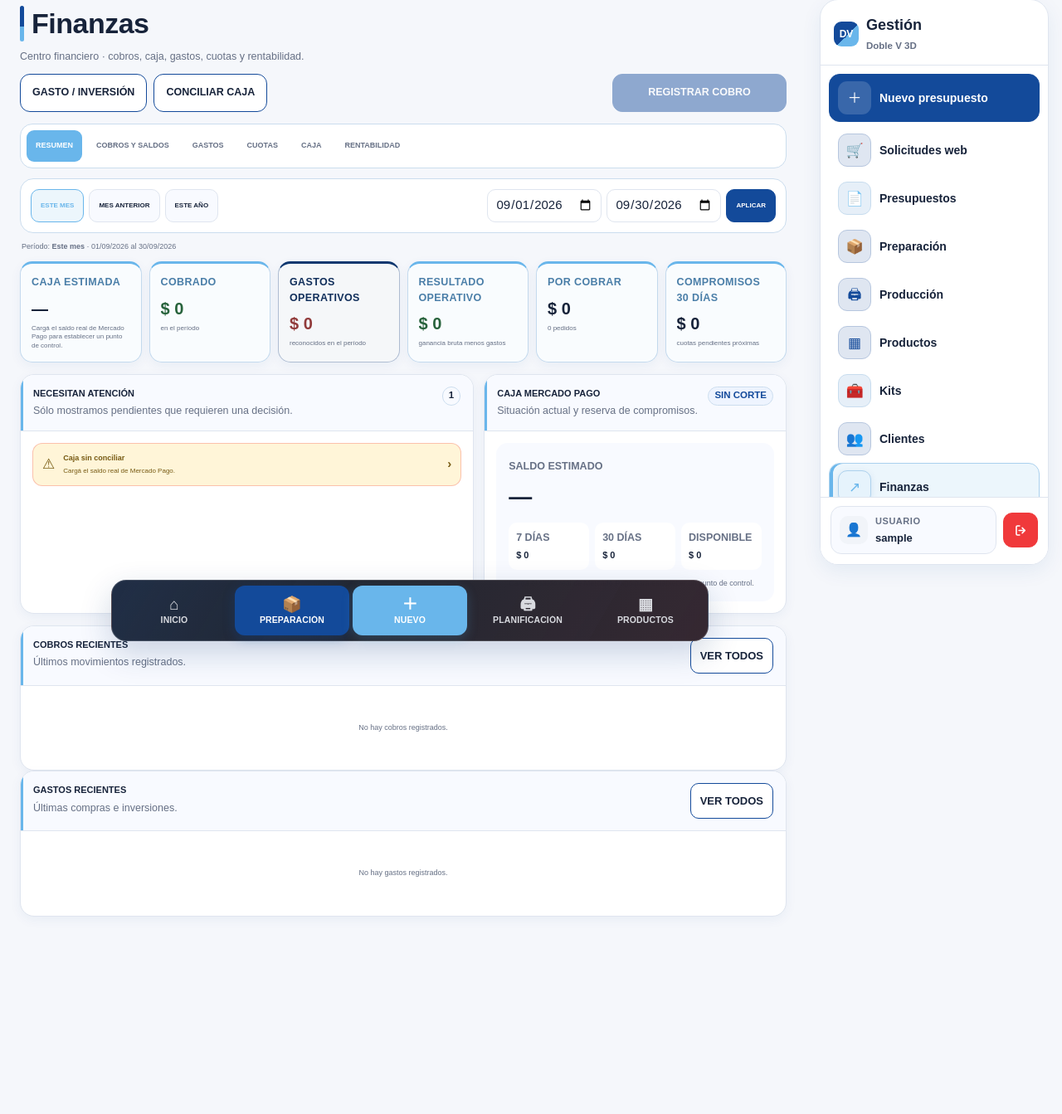
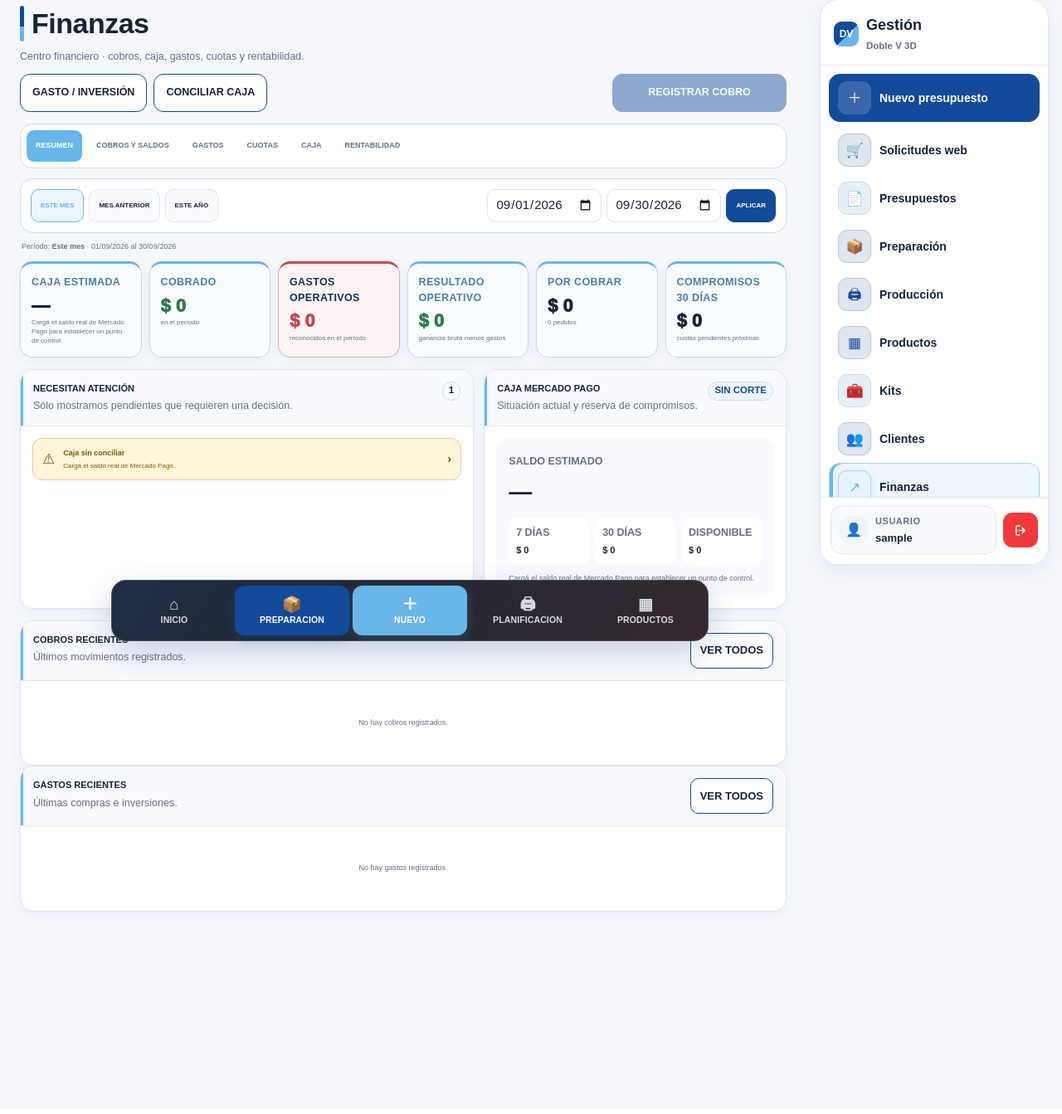
Before and after one commit to LucasVidela7/doblev3d, a Django app: page /gestion/pedidos/finanzas/ in a window 1280 px wide. Shown: the part 19-1362 px from the top of the page at 83% size. After the commit the page ends 1127 px from the top, so only its background shows below. Run offline with Django 5.2, Linux system fonts and the light colour scheme; the visitor is signed in with stand-in values (Sample User, id 1); data that the repository does not hold is empty.

Commit message:
QA: mejorar contraste de valores financieros en dark mode

```diff
--- a/dashboard/static/shared/page_indicators.css
+++ b/dashboard/static/shared/page_indicators.css
@@ -605,3 +605,78 @@ body[data-dv-section] :is(.metrica,.metric).tone-info{
 body[data-dv-section] .panel.tone-info>.panel-head{
     box-shadow:inset 3px 0 0 var(--dv-brand-accent-sky);
 }
+
+
+/* FINANZAS · contraste reforzado para valores monetarios */
+body[data-dv-section="finanzas"]{
+    --dv-fin-positive:#2f7a4a;
+    --dv-fin-negative:#c64650;
+    --dv-fin-negative-soft:#fff0f1;
+}
+body[data-dv-section="finanzas"] .metrica strong{
+    font-size:22px!important;
+    line-height:1.08!important;
+    font-weight:950!important;
+}
+body[data-dv-section="finanzas"] .positive{
+    color:var(--dv-fin-positive)!important;
+    font-weight:950!important;
+}
+body[data-dv-section="finanzas"] .negative{
+    color:var(--dv-fin-negative)!important;
+    font-weight:950!important;
+}
+body[data-dv-section="finanzas"] .metrica:has(strong.negative){
+    border-color:color-mix(
+        in srgb,
+        var(--dv-fin-negative) 34%,
+        var(--dv-border,#dfe5ef)
+    )!important;
+    border-top:3px solid var(--dv-fin-negative)!important;
+    background:color-mix(
+        in srgb,
+        var(--dv-fin-negative-soft) 72%,
+        var(--dv-surface,#fff)
+    )!important;
+}
+body[data-dv-section="finanzas"] :is(
+    .mov-monto.negative,
+    td.negative,
+    .rent-card .negative,
+    .mini .negative
+){
+    color:var(--dv-fin-negative)!important;
+}
+html[data-dv-theme="dark"] body[data-dv-section="finanzas"]{
+    --dv-fin-positive:#8df0ad;
+    --dv-fin-negative:#ff9aa4;
+    --dv-fin-negative-soft:#3a2027;
+}
+html[data-dv-theme="dark"] body[data-dv-section="finanzas"] .negative{
+    color:#ff9aa4!important;
+    text-shadow:0 0 14px rgba(255,154,164,.12);
+}
+html[data-dv-theme="dark"] body[data-dv-section="finanzas"] .positive{
+    color:#8df0ad!important;
+}
+html[data-dv-theme="dark"] body[data-dv-section="finanzas"] .metrica:has(strong.negative){
+    border-color:color-mix(
+        in srgb,
+        #ff9aa4 38%,
+        var(--dv-border,#2d394d)
+    )!important;
+    border-top-color:#ff9aa4!important;
+    background:color-mix(
+        in srgb,
+        #ff9aa4 9%,
+        var(--dv-surface,#171e2c)
+    )!important;
+}
+html[data-dv-theme="dark"] body[data-dv-section="finanzas"] :is(
+    .mov-monto.negative,
+    td.negative,
+    .rent-card .negative,
+    .mini .negative
+){
+    color:#ff9aa4!important;
+}
```
